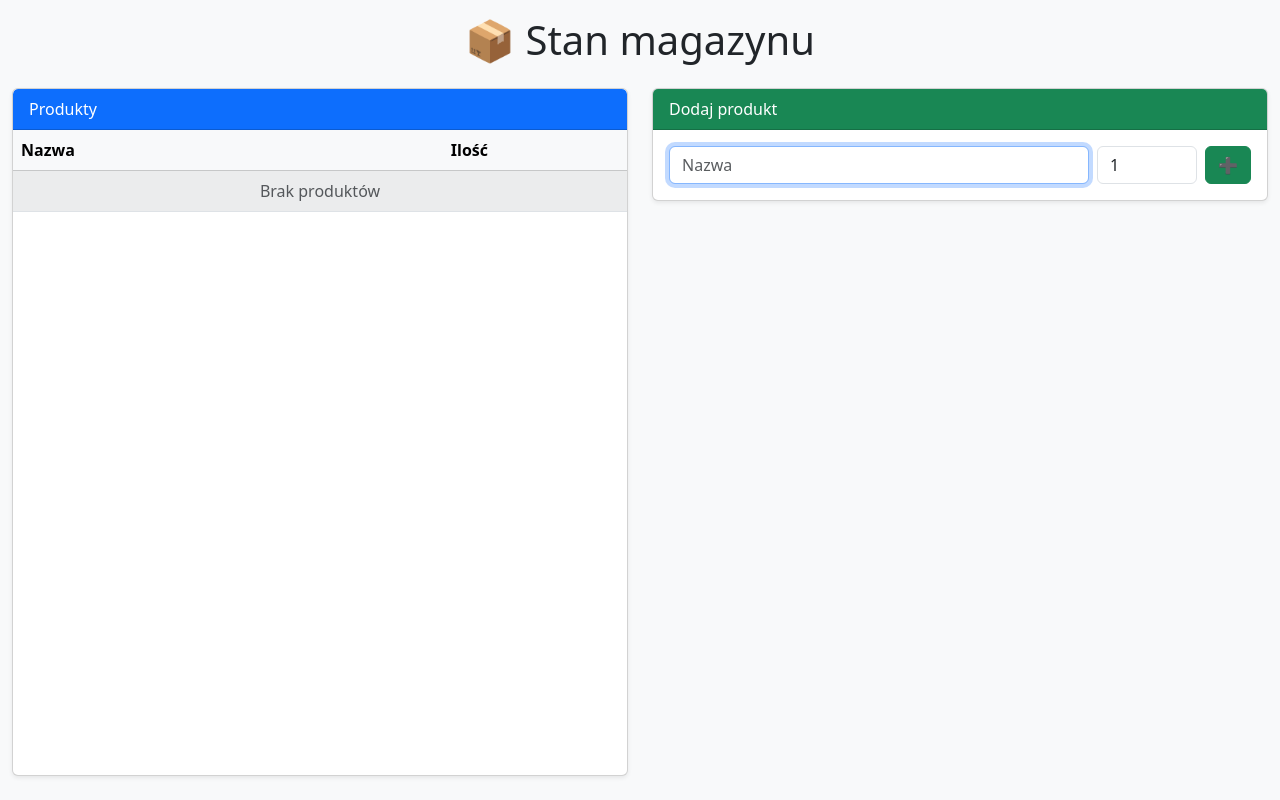
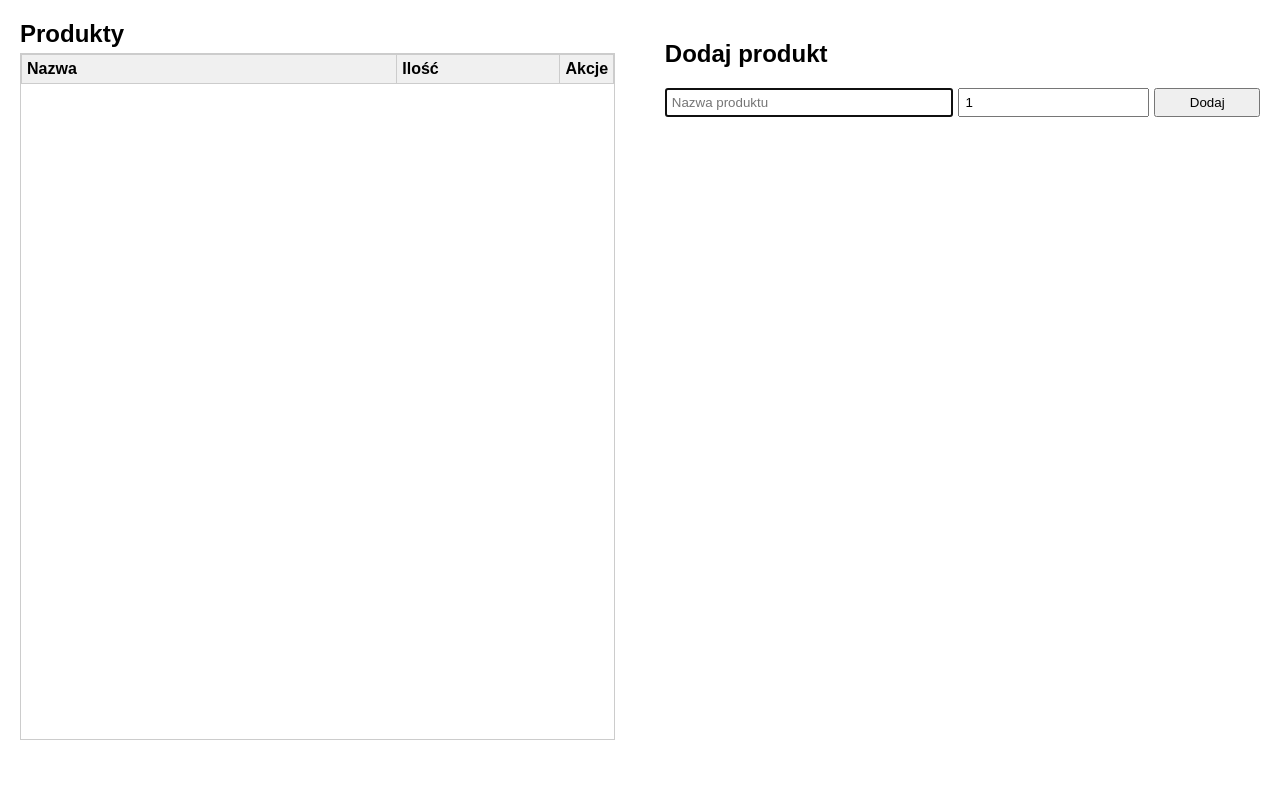
Before and after one commit to kris19000/magazyn, a Flask app: page / in a window 1280 px wide. Run offline with Flask 3, Linux system fonts and the light colour scheme; data that the repository does not hold is empty.

Commit message:
Update index.html

```diff
--- a/templates/index.html
+++ b/templates/index.html
@@ -3,103 +3,120 @@
 <head>
     <meta charset="UTF-8">
     <title>Magazyn</title>
-
-    <link href="https://cdn.jsdelivr.net/npm/bootstrap@5.3.3/dist/css/bootstrap.min.css" rel="stylesheet">
     <style>
-        html, body {
-            height: 100%;
+        body {
+            font-family: Arial, sans-serif;
+            margin: 20px;
+            display: flex;
+            justify-content: space-between;
+            height: 90vh; /* wysokość strony */
         }
 
-        .full-height-row {
-            height: 100%;
+        /* Lewa kolumna: produkty */
+        .products-container {
+            width: 48%;
+            display: flex;
+            flex-direction: column;
         }
 
-        /* Lewa tabela z wewnętrznym scroll, zmniejszona o ~50px */
-        .products-table {
-            height: calc(100% - 50px);
-            overflow-y: auto;
+        .products-container h2 {
+            margin: 0 0 5px 0;
         }
 
-        .sticky-form {
-            position: sticky;
-            top: 20px;
+        .products-table-wrapper {
+            overflow-y: auto;
+            flex: 1; /* tabela zajmuje resztę wysokości kolumny */
+            border: 1px solid #ccc;
         }
 
-        /* Sticky nagłówki */
-        .products-table thead th {
+        table {
+            width: 100%;
+            border-collapse: collapse;
+        }
+
+        th, td {
+            border: 1px solid #ccc;
+            padding: 5px;
+            text-align: left;
+        }
+
+        th {
             position: sticky;
             top: 0;
-            background-color: #f8f9fa;
-            z-index: 2;
-        }
-
-        /* Sticky kolumna Nazwa */
-        .products-table tbody td:first-child,
-        .products-table thead th:first-child {
-            position: sticky;
-            left: 0;
-            background-color: #f8f9fa;
+            background: #f0f0f0;
             z-index: 1;
         }
 
-        .products-table::-webkit-scrollbar {
-            width: 8px;
+        th.name-col {
+            width: 70%;
         }
-        .products-table::-webkit-scrollbar-thumb {
-            background-color: rgba(0,0,0,0.2);
-            border-radius: 4px;
+
+        th.qty-col {
+            width: 30%;
         }
+
+        td.name-col {
+            width: 70%;
+        }
+
+        td.qty-col {
+            width: 30%;
+        }
+
+        /* Prawa kolumna: dodawanie produktu */
+        .add-container {
+            width: 48%;
+        }
+
+        .add-container form {
+            display: flex;
+            gap: 5px;
+        }
+
+        .add-container input[type="text"] {
+            flex: 3;
+            padding: 5px;
+        }
+
+        .add-container input[type="number"] {
+            flex: 1;
+            padding: 5px;
+        }
+
+        .add-container button {
+            flex: 1;
+            padding: 5px;
+        }
+
     </style>
 </head>
-<body class="bg-light">
+<body>
 
-<div class="container-fluid py-3" style="height: 100%;">
-    <h1 class="mb-4 text-center">📦 Stan magazynu</h1>
-    <div class="row full-height-row" style="height: calc(100% - 80px);">
-
-        <!-- LEWA POŁOWA – TABELA PRODUKTÓW -->
-        <div class="col-md-6 h-100">
-            <div class="card shadow-sm products-table h-100">
-                <div class="card-header bg-primary text-white">
-                    Produkty
-                </div>
-                <div class="card-body p-0">
-                    <table class="table table-striped mb-0 align-middle">
-                        <thead class="table-light">
+    <!-- Lewa kolumna: tabela produktów -->
+    <div class="products-container">
+        <h2>Produkty</h2>
+        <div class="products-table-wrapper">
+            <table>
+                <thead>
                     <tr>
-                                <th style="width: 70%;">Nazwa</th>
-                                <th style="width: 100px;">Ilość</th>
+                        <th class="name-col">Nazwa</th>
+                        <th class="qty-col">Ilość</th>
+                        <th>Akcje</th>
                     </tr>
                 </thead>
                 <tbody>
-                            {% for name, total in products %}
+                    {% for name, quantity in products %}
                     <tr>
-                                    <td>{{ name }}</td>
-                                    <td>
-                                        <form method="post"
-                                              action="{{ url_for('update_product') }}"
-                                              class="d-flex gap-2">
-
+                        <td class="name-col">{{ name }}</td>
+                        <td class="qty-col">
+                            <form action="{{ url_for('update_product') }}" method="post">
                                 <input type="hidden" name="name" value="{{ name }}">
-
-                                            <input type="number"
-                                                   name="quantity"
-                                                   value="{{ total }}"
-                                                   class="form-control form-control-sm"
-                                                   style="max-width: 100px;"
-                                                   required>
-
-                                            <button type="submit"
-                                                    class="btn btn-sm btn-warning">
-                                                Zmień
-                                            </button>
+                                <input type="number" name="quantity" value="{{ quantity }}" min="0" style="width: 70px;">
+                                <button type="submit">Zmień</button>
                             </form>
                         </td>
-                                </tr>
-                            {% else %}
-                                <tr>
-                                    <td colspan="2" class="text-center text-muted">
-                                        Brak produktów
+                        <td>
+                            <!-- Możesz tu dodać przyciski np. usuń -->
                         </td>
                     </tr>
                     {% endfor %}
@@ -107,52 +124,16 @@
             </table>
         </div>
     </div>
-        </div>
 
-        <!-- PRAWA POŁOWA – DODAWANIE PRODUKTU (sticky) -->
-        <div class="col-md-6 h-100">
-            <div class="sticky-form">
-                <div class="card shadow-sm">
-                    <div class="card-header bg-success text-white">
-                        Dodaj produkt
-                    </div>
-                    <div class="card-body">
-                        <form id="addForm" method="post" action="{{ url_for('add_product') }}" class="d-flex gap-2">
-
-                            <input type="text"
-                                   id="productName"
-                                   name="name"
-                                   class="form-control flex-grow-1"
-                                   placeholder="Nazwa"
-                                   required
-                                   autofocus>
-
-                            <input type="number"
-                                   name="quantity"
-                                   class="form-control"
-                                   style="max-width: 100px;"
-                                   placeholder="Ilość"
-                                   required
-                                   value="1">
-
-                            <button type="submit" class="btn btn-success">
-                                ➕
-                            </button>
+    <!-- Prawa kolumna: dodawanie produktu -->
+    <div class="add-container">
+        <h2>Dodaj produkt</h2>
+        <form action="{{ url_for('add_product') }}" method="post">
+            <input type="text" name="name" placeholder="Nazwa produktu" required autofocus>
+            <input type="number" name="quantity" value="1" min="1" required>
+            <button type="submit">Dodaj</button>
         </form>
     </div>
-                </div>
-            </div>
-        </div>
-
-    </div>
-</div>
-
-<script>
-    document.addEventListener('DOMContentLoaded', () => {
-        const input = document.getElementById('productName');
-        if(input) input.focus();
-    });
-</script>
 
 </body>
 </html>
```
Lines whose indentation alone changed are shown as unchanged.
